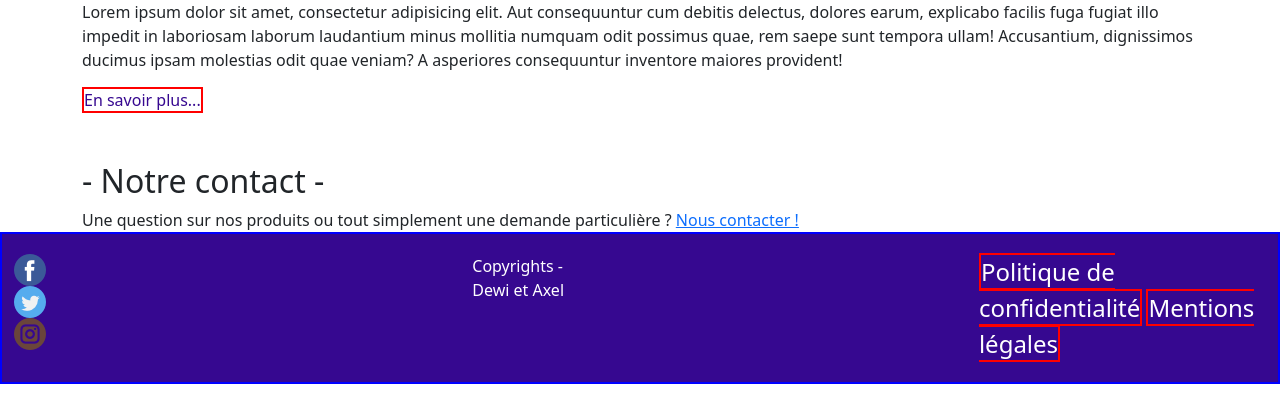
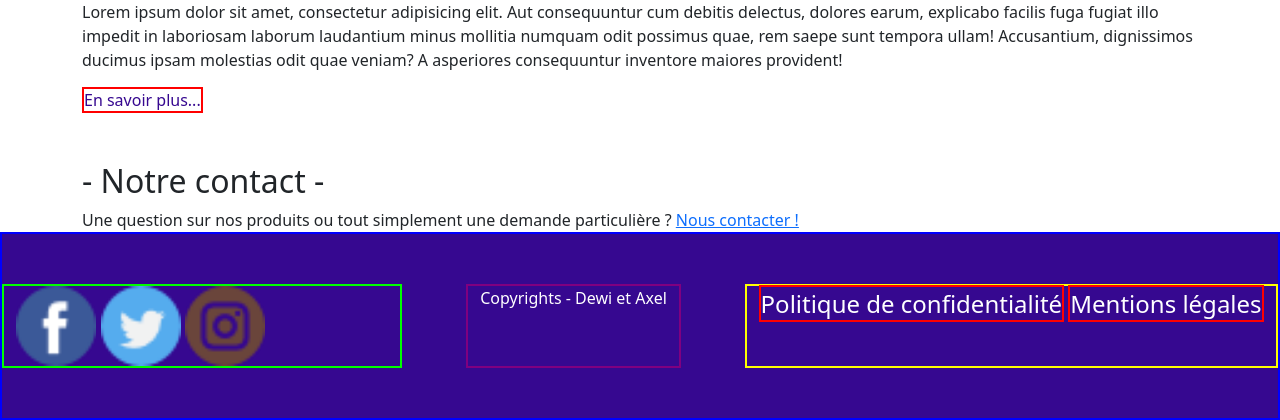
Before and after one commit to AxelGir/mspr-wis1, a PHP site: page / in a window 1280 px wide. Shown: the part 3769-4189 px from the top of the page. Before the commit the page ends 4153 px from the top, so only its background shows below. Run offline with PHP 8.4, Linux system fonts and the light colour scheme; grey boxes labelled with a size stand in for pictures from a placeholder-image service; some libraries are stand-ins or nearby versions.

Commit message:
fix: footer correction 1

```diff
--- a/layouts/footer.php
+++ b/layouts/footer.php
@@ -29,7 +29,6 @@
             <a class="sous-titre" href="#">Mentions légales</a>
         </div>
     </div>
-
 </footer>
 
 <script src="assets/js/app.js"></script>
--- a/src/scss/layout/_footer.scss
+++ b/src/scss/layout/_footer.scss
@@ -1,22 +1,28 @@
 #footer {
-  padding: 20px 0 20px 0;
+  padding: 50px 0 50px 0;
   border: solid 2px blue;
   background-color: #360890;
   color: #fff;
   display: flex;
   justify-content: center;
-  column-count: 2;
-  column-gap: 30%;
+  column-count: 3;
+  column-gap: 5%;
+  max-width: 100%;
 }
-
-#foot-left {
+.foot-left {
   border: solid 2px lime;
   display: flex;
-  justify-content: center;
+  justify-content: center ;
+  align-items: center;
   min-width: 400px;
+  text-decoration: none;
+
 }
-
-#foot-left img {
+.foot-left a {
+  text-decoration: none;
+  color: inherit;
+}
+.foot-left img {
   width: 100%;
   max-width: 80px;
 }
@@ -35,8 +41,11 @@
 }
 
 
-#foot-right {
+.foot-right {
   border: solid 2px yellow;
   display: flex;
   justify-content: center;
 }
+.foot-mid {
+  border: solid 2px purple;
+}
```
Also changed, not shown: assets/css/app.css.
